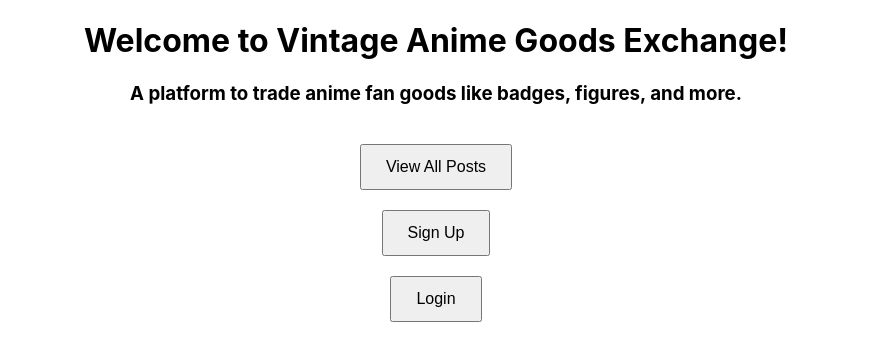
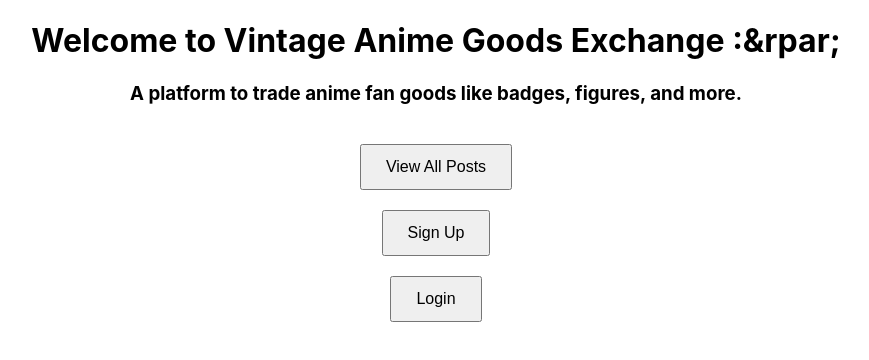
Before and after one commit to diweic/ProjectVAGE, a React (Create React App) app in the folder client/: page / in a window 1280 px wide. Shown: the top 360 px of the page, without its empty margins (204-1073 px from the left). Built offline with nearby package versions, Linux system fonts and the light colour scheme.

Commit message:
refined welcome page and new post page

```diff
--- a/client/src/Home.jsx
+++ b/client/src/Home.jsx
@@ -6,7 +6,7 @@ function Home() {
 
   return (
     <div>
-      <h1>Welcome to Vintage Anime Goods Exchange! </h1>
+      <h1>Welcome to Vintage Anime Goods Exchange :&rpar;</h1>
       <h3>A platform to trade anime fan goods like badges, figures, and more.</h3>
 
       <br />
--- a/client/src/NewPost.jsx
+++ b/client/src/NewPost.jsx
@@ -97,7 +97,7 @@ function NewPost() {
 
       <form onSubmit={handleSubmit}>
         <textarea
-          placeholder="What's this post about?"
+          placeholder="Write a few words to describe your anime goods!"
           value={content}
           onChange={(e) => setContent(e.target.value)}
           rows={4}
```
